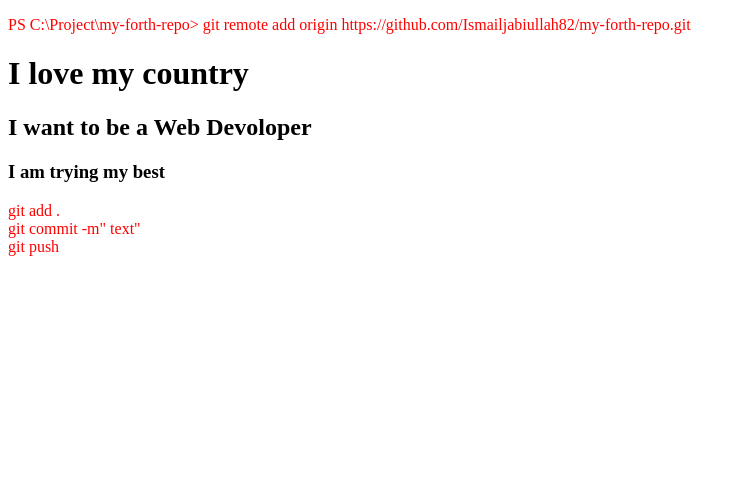
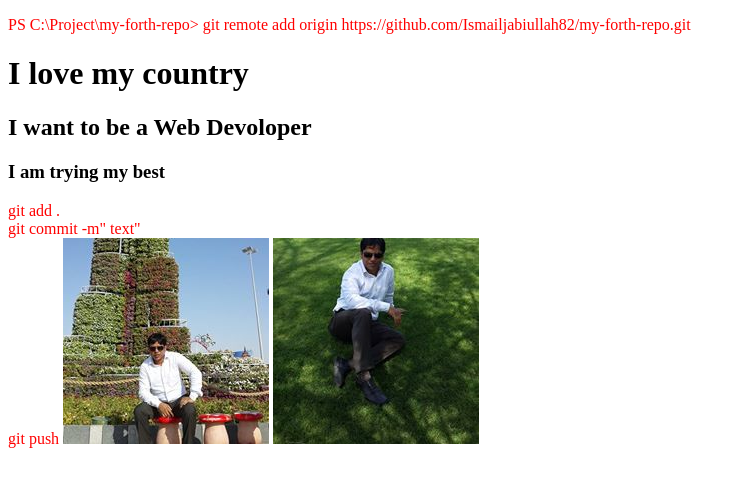
Before and after one commit to Ismailjabiullah82/my-forth-repo, a plain HTML site: page index.html in a window 1280 px wide. Shown: the whole page, without its empty margins (0-744 px from the left). Drawn offline with Linux system fonts and the light colour scheme.

Commit message:
image added

```diff
--- a/index.html
+++ b/index.html
@@ -19,6 +19,8 @@
         git add . <br>
         git commit -m" text" <br>
         git push
+        <img src="01.jpg" alt="">
+        <img src="02.jpg" alt="">
     </p>
 </body>
 </html>
```
Also changed, not shown: 01.jpg (added), 02.jpg (added), 03.jpg (added).
